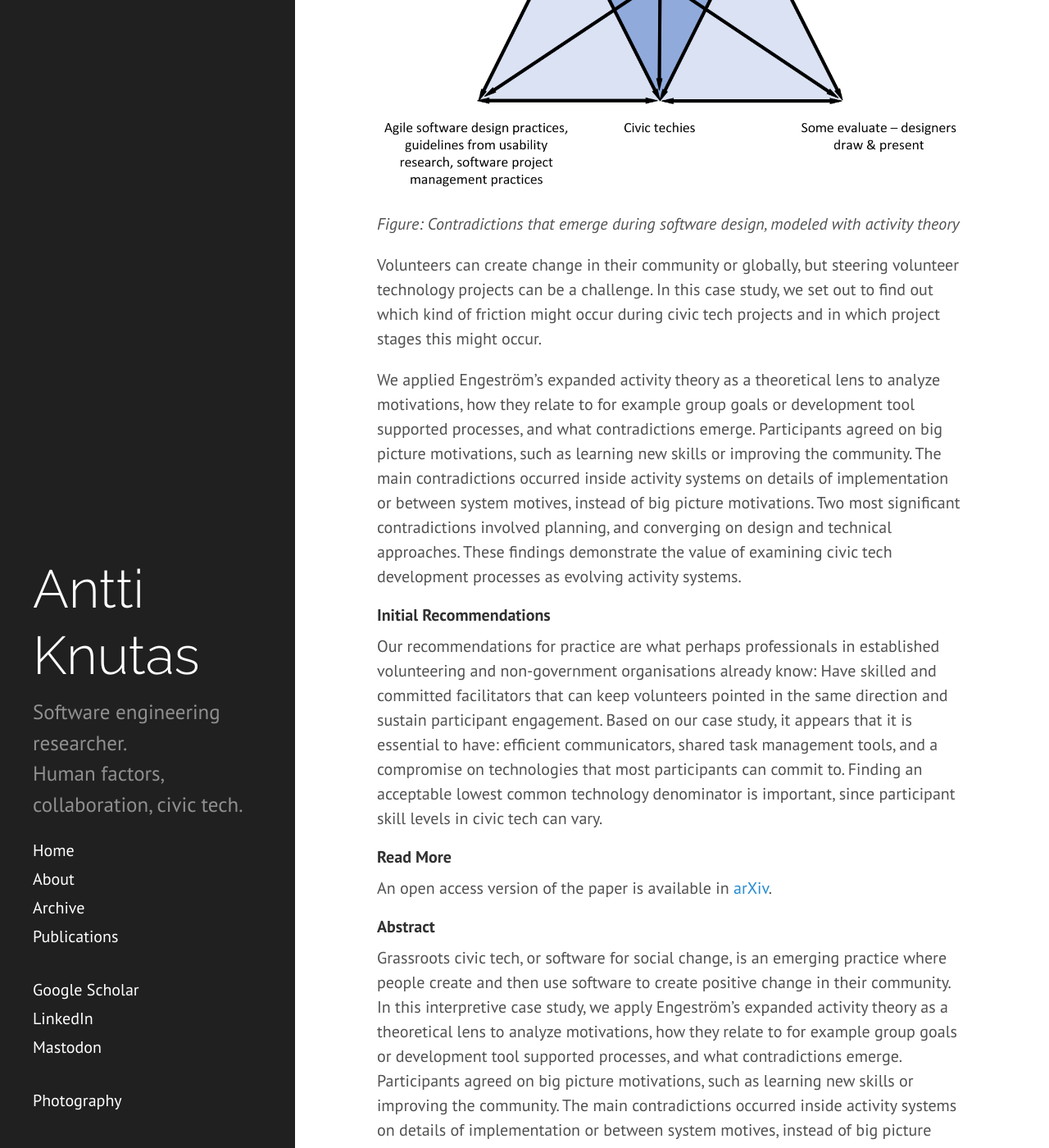
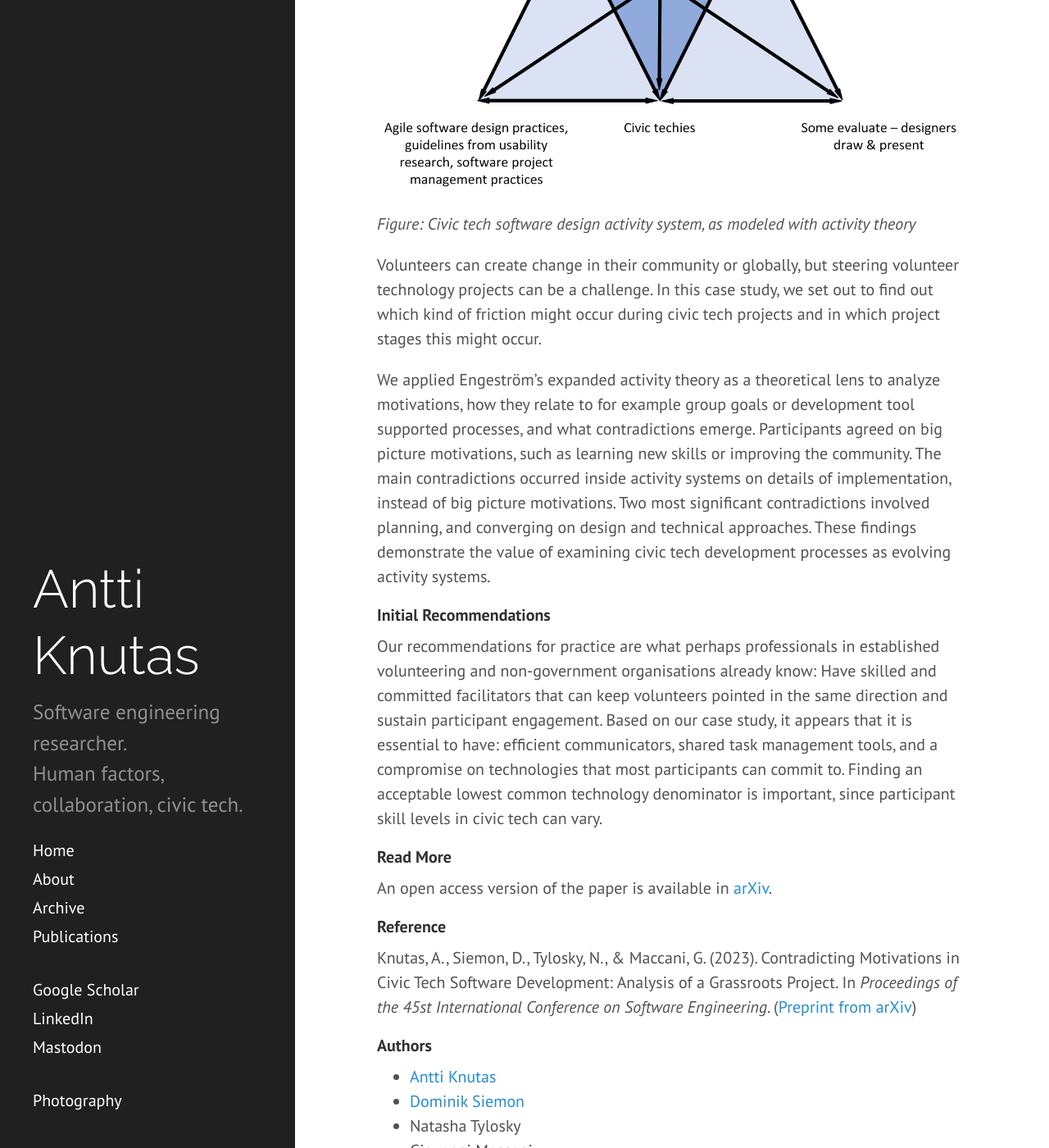
Before and after one commit to aknutas/aknutas.github.io, a Jekyll site: the page built from _posts/2023-02-25-civictech-motivations.md, in a window 1280 px wide and 1400 px high, scrolled down 659 px. Shown: the whole window at 82% size. Built offline with Jekyll 4.4.1, drawn with Linux system fonts in a browser that asks for light colours; some of the changed text lies outside the part shown.

Commit message:
Update 2023-02-25-civictech-motivations.md
Small rewrite

```diff
--- a/_posts/2023-02-25-civictech-motivations.md
+++ b/_posts/2023-02-25-civictech-motivations.md
@@ -7,12 +7,12 @@ tags:
 published: true
 ---
 
-![Figure: Contradictions that emerge during software design](/assets/img/2023-02-25-activitytheory.png)
-*Figure: Contradictions that emerge during software design, modeled with activity theory*
+![Figure: Civic tech software design activity system](/assets/img/2023-02-25-activitytheory.png)
+*Figure: Civic tech software design activity system, as modeled with activity theory*
 
 Volunteers can create change in their community or globally, but steering volunteer technology projects can be a challenge. In this case study, we set out to find out which kind of friction might occur during civic tech projects and in which project stages this might occur.
 
-We applied Engeström's expanded activity theory as a theoretical lens to analyze motivations, how they relate to for example group goals or development tool supported processes, and what contradictions emerge. Participants agreed on big picture motivations, such as learning new skills or improving the community. The main contradictions occurred inside activity systems on details of implementation or between system motives, instead of big picture motivations. Two most significant contradictions involved planning, and converging on design and technical approaches. These findings demonstrate the value of examining civic tech development processes as evolving activity systems.
+We applied Engeström's expanded activity theory as a theoretical lens to analyze motivations, how they relate to for example group goals or development tool supported processes, and what contradictions emerge. Participants agreed on big picture motivations, such as learning new skills or improving the community. The main contradictions occurred inside activity systems on details of implementation, instead of big picture motivations. Two most significant contradictions involved planning, and converging on design and technical approaches. These findings demonstrate the value of examining civic tech development processes as evolving activity systems.
 
 #### Initial Recommendations
 Our recommendations for practice are what perhaps professionals in established volunteering and non-government organisations already know: Have skilled and committed facilitators that can keep volunteers pointed in the same direction and sustain participant engagement. Based on our case study, it appears that it is essential to have: efficient communicators, shared task management tools, and a compromise on technologies that most participants can commit to. Finding an acceptable lowest common technology denominator is important, since participant skill levels in civic tech can vary.
@@ -22,9 +22,6 @@ An open access version of the paper is available in [arXiv](https://arxiv.org/ab
 
 <!--more-->
 
-#### Abstract
-Grassroots civic tech, or software for social change, is an emerging practice where people create and then use software to create positive change in their community. In this interpretive case study, we apply Engeström's expanded activity theory as a theoretical lens to analyze motivations, how they relate to for example group goals or development tool supported processes, and what contradictions emerge. Participants agreed on big picture motivations, such as learning new skills or improving the community. The main contradictions occurred inside activity systems on details of implementation or between system motives, instead of big picture motivations. Two most significant contradictions involved planning, and converging on design and technical approaches. These findings demonstrate the value of examining civic tech development processes as evolving activity systems.
-
 #### Reference
 Knutas, A., Siemon, D., Tylosky, N., & Maccani, G. (2023). Contradicting Motivations in Civic Tech Software Development: Analysis of a Grassroots Project. In *Proceedings of the 45st International Conference on Software Engineering*. ([Preprint from arXiv](https://arxiv.org/abs/2302.03469))
 
```
